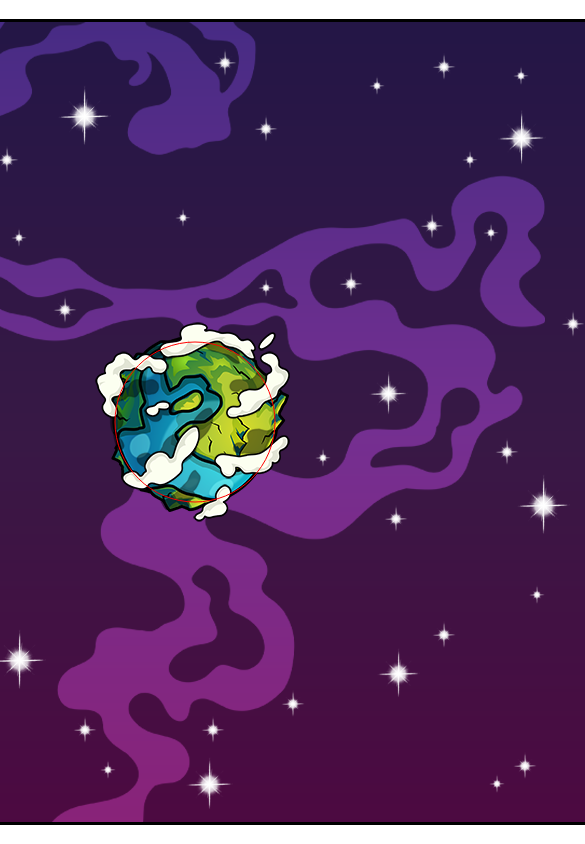
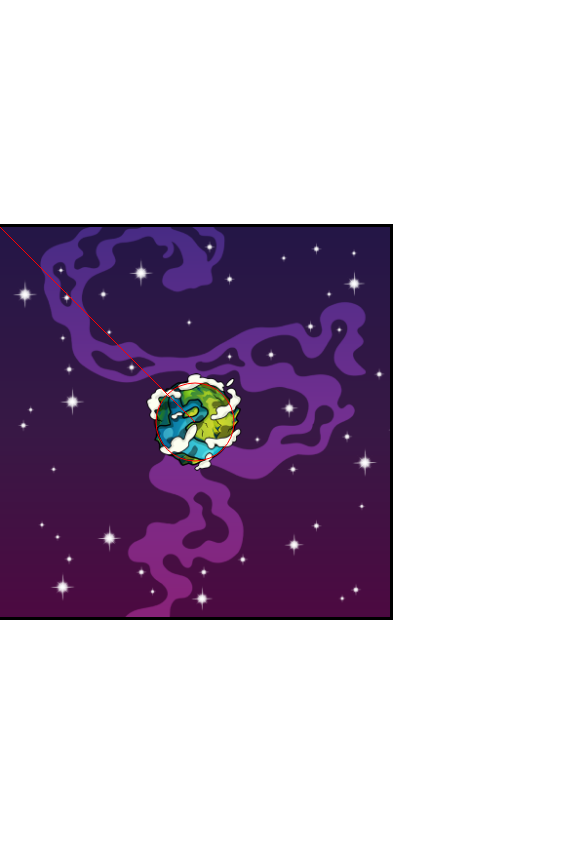
Before and after one commit to Lee-TB/planet-defense, a plain HTML site: page index.html in a window 390 px wide. Shown: the whole page, 585 px wide, since content can reach past the window. Drawn offline with Linux system fonts and the light colour scheme.

Commit message:
Mouse position, and screen scale

```diff
--- a/script.js
+++ b/script.js
@@ -3,15 +3,21 @@ class Planet {
     this.game = game;
     this.x = this.game.width * 0.5;
     this.y = this.game.height * 0.5;
-    this.radius = 80;
+    this.radius = 100 * this.game.scale;
     this.image = planet;
   }
 
   draw(context) {
-    context.drawImage(this.image, this.x - 100, this.y - 100);
+    context.drawImage(
+      this.image,
+      this.x - this.radius,
+      this.y - this.radius,
+      this.radius * 2,
+      this.radius * 2
+    );
     context.strokeStyle = "red";
     context.beginPath();
-    context.arc(this.x, this.y, this.radius, 0, Math.PI * 2);
+    context.arc(this.x, this.y, this.radius * 0.8, 0, Math.PI * 2);
     context.stroke();
   }
 }
@@ -19,23 +25,45 @@ class Planet {
 class Game {
   constructor(canvas) {
     this.canvas = canvas;
-    this.width = canvas.width;
-    this.height = canvas.height;
+    this.scale = this.canvas.scale;
+    this.width = this.canvas.width;
+    this.height = this.canvas.height;
     this.planet = new Planet(this);
+    this.mouse = {
+      x: 0,
+      y: 0,
+    };
+    this.canvas.addEventListener("mousemove", (e) => {
+      this.mouse.x = e.offsetX;
+      this.mouse.y = e.offsetY;
+    });
   }
 
   render(context) {
     this.planet.draw(context);
+    context.beginPath();
+    context.moveTo(this.planet.x, this.planet.y);
+    context.lineTo(this.mouse.x, this.mouse.y);
+    context.stroke();
   }
 }
 
 window.addEventListener("load", function () {
   const canvas = this.document.getElementById("canvas1");
   const ctx = canvas.getContext("2d");
-  canvas.width = 800;
-  canvas.height = 800;
-  ctx.strokeStyle = "white";
+
+  const scale = Math.min(800, window.innerWidth, window.innerHeight)/ 800;
+  canvas.scale = scale
+  canvas.width = 800 * canvas.scale;
+  canvas.height = 800 * canvas.scale;
 
   const game = new Game(canvas);
-  game.render(ctx);
+
+  let requestID;
+  function animate() {
+    ctx.clearRect(0, 0, canvas.width, canvas.height);
+    game.render(ctx);
+    requestID = window.requestAnimationFrame(animate);
+  }
+  requestID = window.requestAnimationFrame(animate);
 });
--- a/style.css
+++ b/style.css
@@ -1,10 +1,13 @@
 #canvas1 {
   border: 3px solid black;
   background: url("assets/background.png");
+  background-size: cover;
   position: absolute;
   top: 50%;
   left: 50%;
   translate: -50% -50%;
+  max-width: 100%;
+  max-height: 100%;
 }
 
 .hidden {
```
